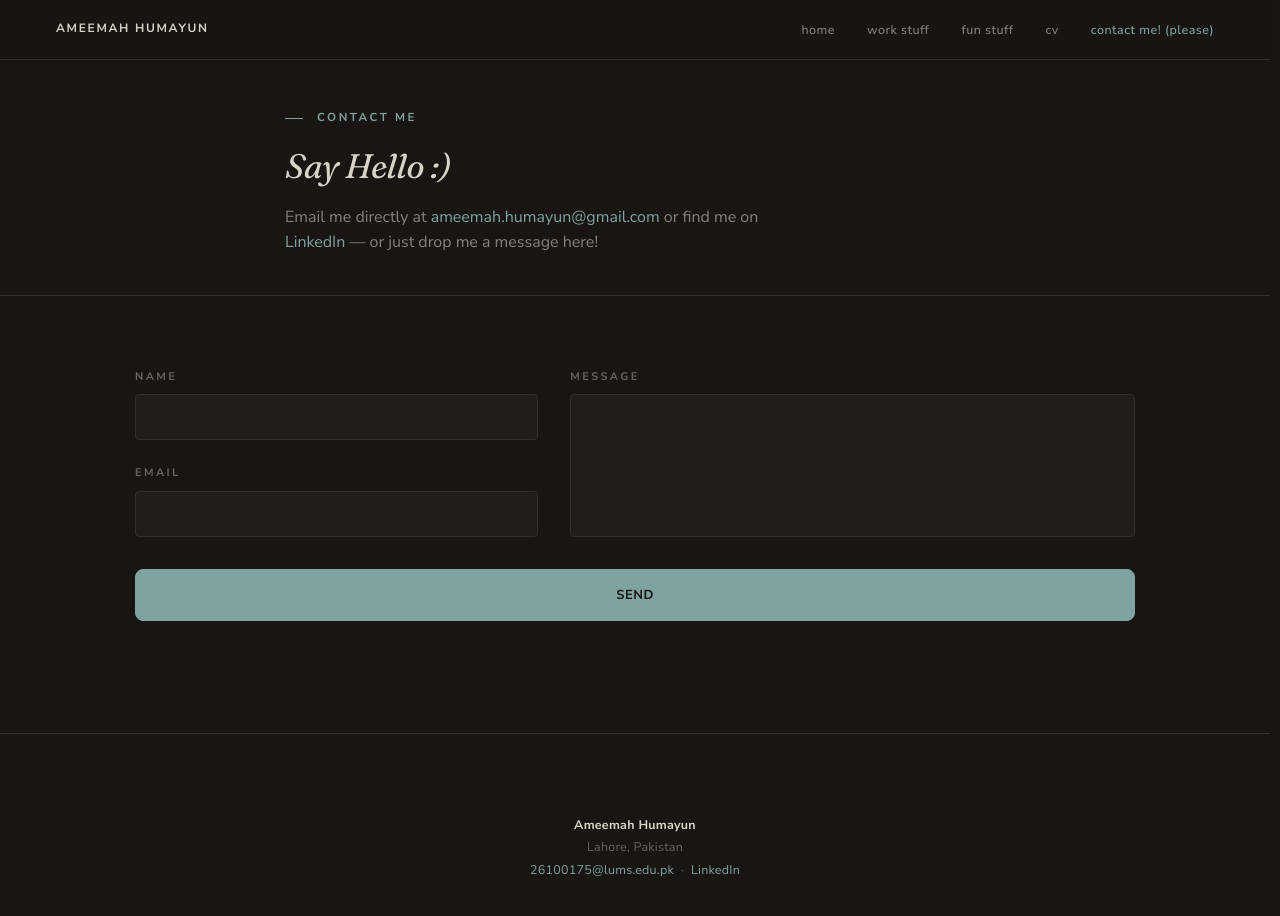
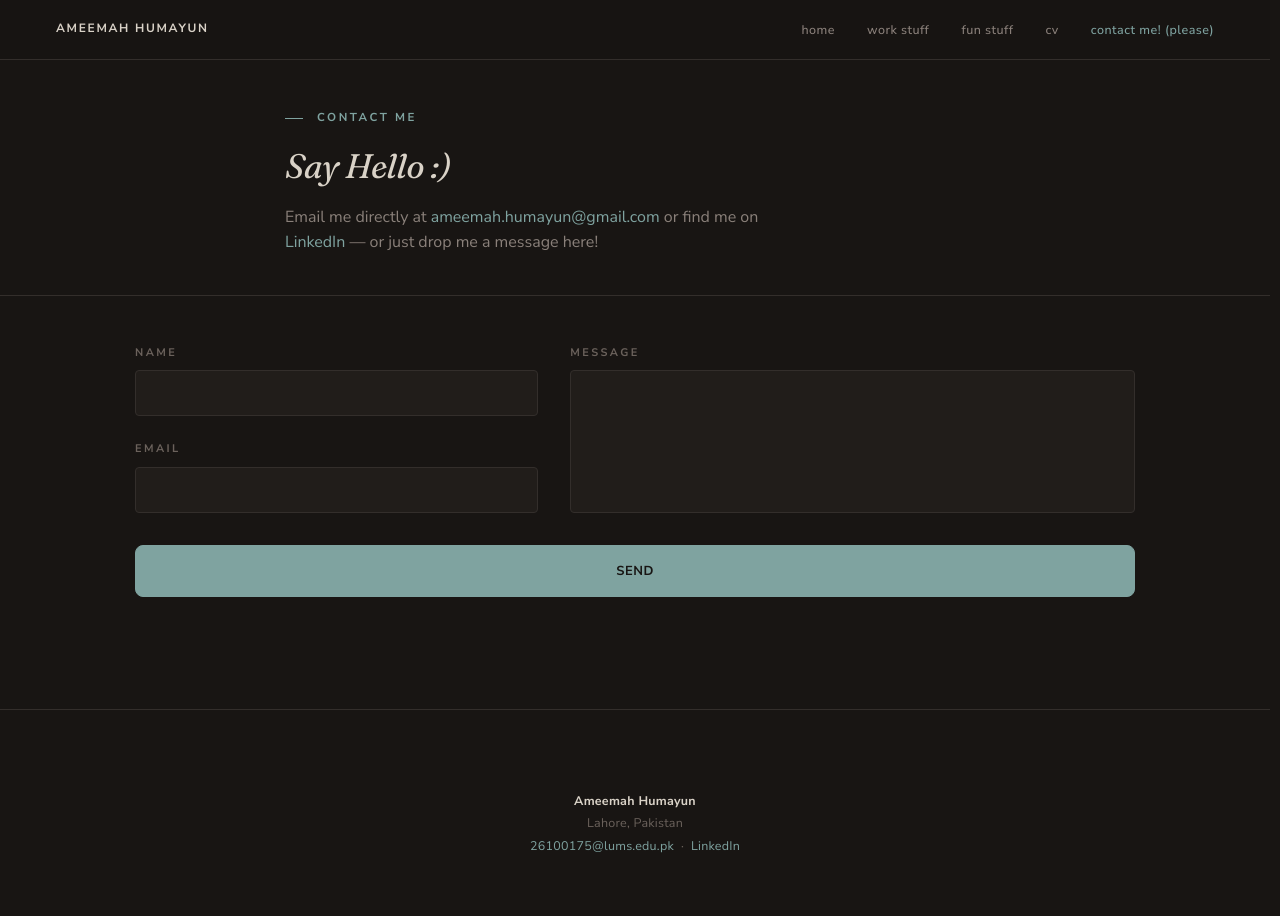
Before and after one commit to ameemahumayun/ameemahumayun.github.io, a Jekyll site: the page built from contact/index.html, in a window 1280 px wide and 929 px high. Shown: the top 916 px of the window. Built offline with Jekyll 4.4.1, drawn with Linux system fonts in a browser that asks for light colours.

Commit message:
Tighten gap between intro and contact form

```diff
--- a/contact/index.html
+++ b/contact/index.html
@@ -15,7 +15,7 @@ active: contact
   </div>
 </header>
 
-<section class="section contact-form-section" style="padding-top:var(--space-6);">
+<section class="section contact-form-section" style="padding-top:var(--space-3);">
   <div class="container-wide">
     <form class="contact-form" id="contact-form" action="https://formsubmit.co/ameemah.humayun@gmail.com" method="POST">
       <input type="hidden" name="_subject" value="New message from ameemahumayun.github.io">
```
